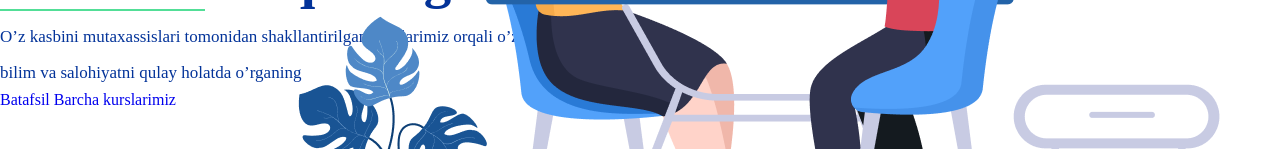
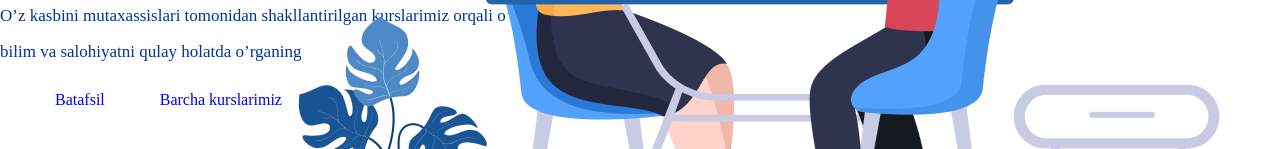
Before and after one commit to barotovbekhruzbek/educaticion, a Nuxt app: page / in a window 1280 px wide. Shown: the part 651-800 px from the top of the page. Built offline with nearby package versions, Linux system fonts and the light colour scheme.

Commit message:
change main

```diff
--- a/components/page/index/welcome.vue
+++ b/components/page/index/welcome.vue
@@ -6,7 +6,7 @@
 <span>EduCert</span> orqali egallang</h1>
 <p>O’z kasbini mutaxassislari tomonidan shakllantirilgan kurslarimiz orqali
 o’zingizga mos bilim va salohiyatni qulay holatda o’rganing</p>
-<div class="dl">
+<div class="d-flex">
     <nuxt-link to="/" class="btn rounded">
         Batafsil
     </nuxt-link>
--- /dev/null
+++ b/public/assets/css/class.scss
@@ -0,0 +1,17 @@
+.d-flex {
+    display: flex;
+}
+.align-items-center {
+    align-items: center;
+}
+.justify-content-between {
+    justify-content: space-between;
+}
+.justify-content-center {
+    justify-content: center;
+}
+@for $i from 1 through 3 {
+    ul:nth-child(3n+ #{$i}) {
+        background:lighten($yashil,$i* 5%)
+    }
+}
--- a/public/assets/css/main.scss
+++ b/public/assets/css/main.scss
@@ -1,4 +1,5 @@
 @import '../css/vars.scss';
+@import '../css/class.scss';
 * {
     margin: 0;
     padding: 0;
@@ -24,3 +25,13 @@ button {
     margin: 0 auto;
     width: 100%;
 }
+
+.btn {
+    display: flex;
+    align-items: center;
+    gap: 10px;
+    &.rounded {
+        padding: 21px 55px;
+
+}
+}
```
